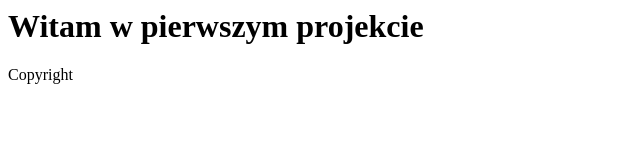
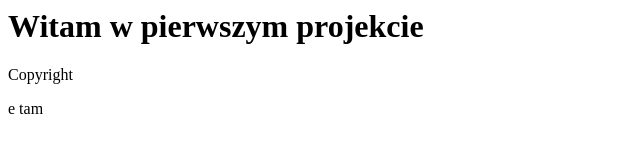
Before and after one commit to Mariuszer/KursGit, a plain HTML site: page index.html in a window 1280 px wide. Shown: the full height of the page, 0-640 px from the left. Drawn offline with Linux system fonts and the light colour scheme.

```diff
--- a/index.html
+++ b/index.html
@@ -1,2 +1,4 @@
 <h1> Witam w pierwszym projekcie </h1>
 <div>Copyright</div>
+
+<p>e tam</p>
```
